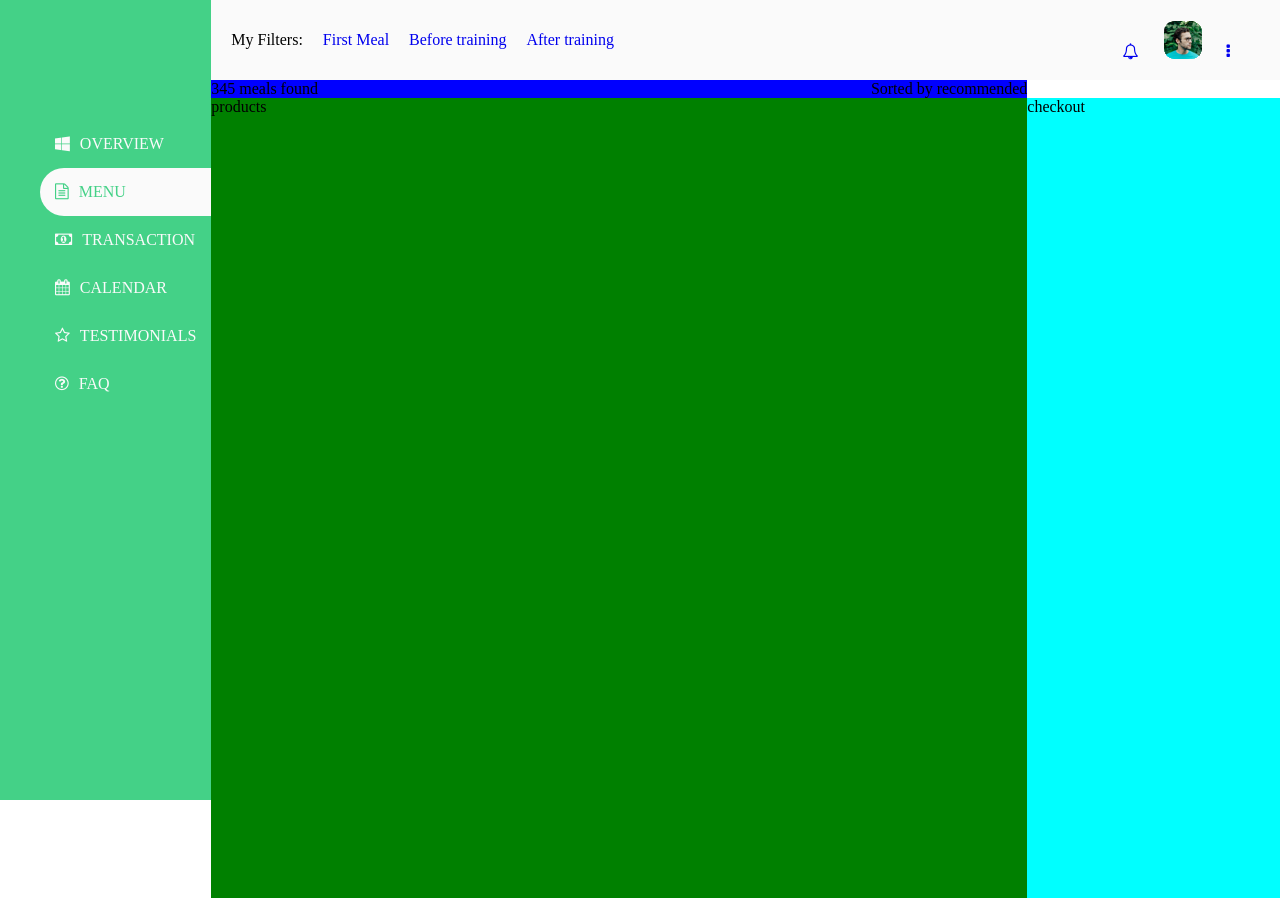
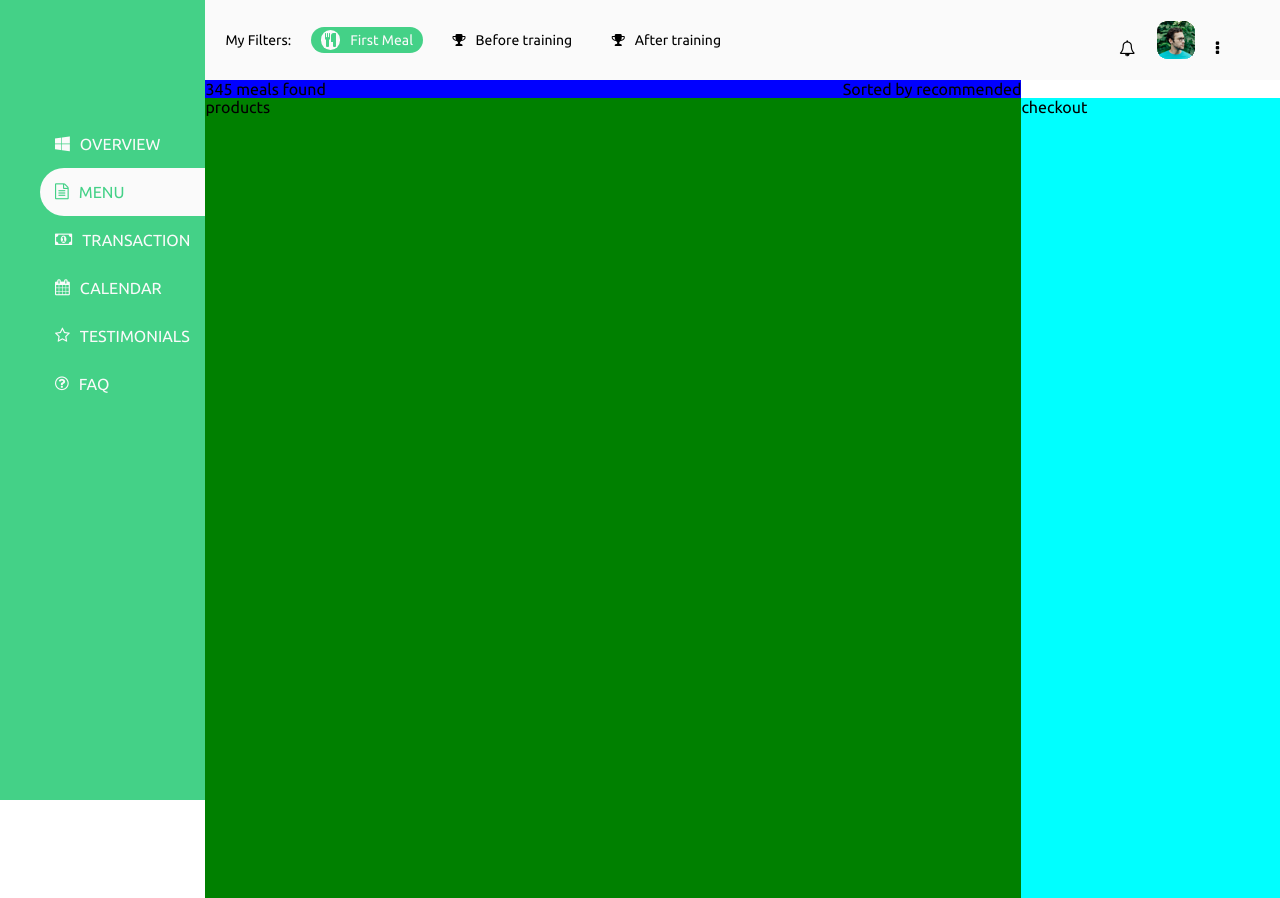
Before and after one commit to QuincyJ1/4---food-delivery-platform, a website: page index.html in a window 1280 px wide. Drawn offline with Linux system fonts and the light colour scheme.

Commit message:
top section and font family update

```diff
--- a/css/base/base.css
+++ b/css/base/base.css
@@ -9,3 +9,7 @@ body * {
   --main-color: #44d187;
   --secondary-color: #fafafa;
 }
+
+body {
+  font-family: Ubuntu;
+}
--- a/css/pages/home.css
+++ b/css/pages/home.css
@@ -3,6 +3,7 @@
 @import "../base/layout.css";
 
 @import "../vendor/font-awesome.min.css";
+@import "../vendor/ubuntu.css";
 
 .sidebar {
   background-color: var(--main-color);
@@ -22,7 +23,7 @@
 .sidebar a:hover {
   border-top-left-radius: 30px;
   border-bottom-left-radius: 30px;
-  background-color: var(--secondary-color);
+  background-color: rgba(250, 250, 250, 0.6);
   color: var(--main-color);
 }
 
@@ -42,29 +43,56 @@
 
 .top-section {
   display: flex;
+  width: 100%;
   justify-content: space-between;
   align-items: center;
   flex-wrap: wrap;
   background-color: var(--secondary-color);
 }
-.top-section .filters {
-  width: 50%;
+.top-section > .filters {
+  /* width: 90%; */
+  height: 50px;
+  font-size: 14px;
   display: flex;
+  align-items: center;
   margin-left: 20px;
   gap: 20px;
   flex: 1;
 }
+
 .top-section a {
   text-decoration: none;
+  padding: 0.2em 0.7em;
+  color: #000000;
+}
+.top-section .selected {
+  background-color: var(--main-color);
+  border-radius: 20px;
+  color: var(--secondary-color);
+}
+.top-section .selected i {
+  background-color: var(--secondary-color);
+  color: var(--main-color);
+  padding: 0.2em 0.3em;
+  border-radius: 20px;
+}
+.top-section a i {
+  margin-right: 10px;
+}
+.top-section .filters a:hover {
+  background-color: rgba(68, 209, 135, 0.6);
+  border-radius: 20px;
+  color: var(--secondary-color);
+  padding: 0.3em 0.8em;
 }
 
 .profile-info {
   display: flex;
   align-items: flex-end;
+  /* width: 10%; */
   flex-shrink: 0;
-  gap: 25px;
-  /* width: 10%; */
-  position: fixed;
+  gap: 10px;
+  position: sticky;
   right: 50px;
 }
 .sort-menu {
--- /dev/null
+++ b/css/vendor/ubuntu.css
@@ -0,0 +1,20 @@
+@font-face {
+  font-family: Ubuntu;
+  src: url(../../fonts/ubuntu/Ubuntu-Regular.ttf);
+  font-weight: normal;
+  font-style: normal;
+}
+
+@font-face {
+  font-family: Ubuntu;
+  src: url(../../fonts/ubuntu/Ubuntu-Bold.ttf);
+  font-weight: bold;
+  font-style: normal;
+}
+
+@font-face {
+  font-family: Ubuntu;
+  src: url(../../fonts/ubuntu/Ubuntu-Italic.ttf);
+  font-weight: normal;
+  font-style: italic;
+}
--- a/index.html
+++ b/index.html
@@ -46,10 +46,15 @@
             <div class="top-section">
                 <div class="filters">
                     <p>My Filters:</p>
-                    <a href="#">First Meal</a>
-                    <a href="#">Before training</a>
-                    <a href="#">After training
-                    </a>
+                    <a class="selected" href="#">
+                        <i class="fa fa-cutlery" aria-hidden="true">
+                        </i>First Meal</a>
+                    <a href="#">
+                        <i class="fa fa-trophy" aria-hidden="true">
+                        </i>Before training</a>
+                    <a href="#">
+                        <i class="fa fa-trophy" aria-hidden="true">
+                        </i>After training</a>
                 </div>
                 <div class="profile-info">
                     <a class="fa fa-bell-o" href="#"></a>
```
Also changed, not shown: fonts/Ubuntu/UFL.txt (added, +96 -0 lines), fonts/Ubuntu/Ubuntu-Bold.ttf (added), fonts/Ubuntu/Ubuntu-BoldItalic.ttf (added), fonts/Ubuntu/Ubuntu-Italic.ttf (added), fonts/Ubuntu/Ubuntu-Light.ttf (added), fonts/Ubuntu/Ubuntu-LightItalic.ttf (added), fonts/Ubuntu/Ubuntu-Medium.ttf (added), fonts/Ubuntu/Ubuntu-MediumItalic.ttf (added), fonts/Ubuntu/Ubuntu-Regular.ttf (added).
